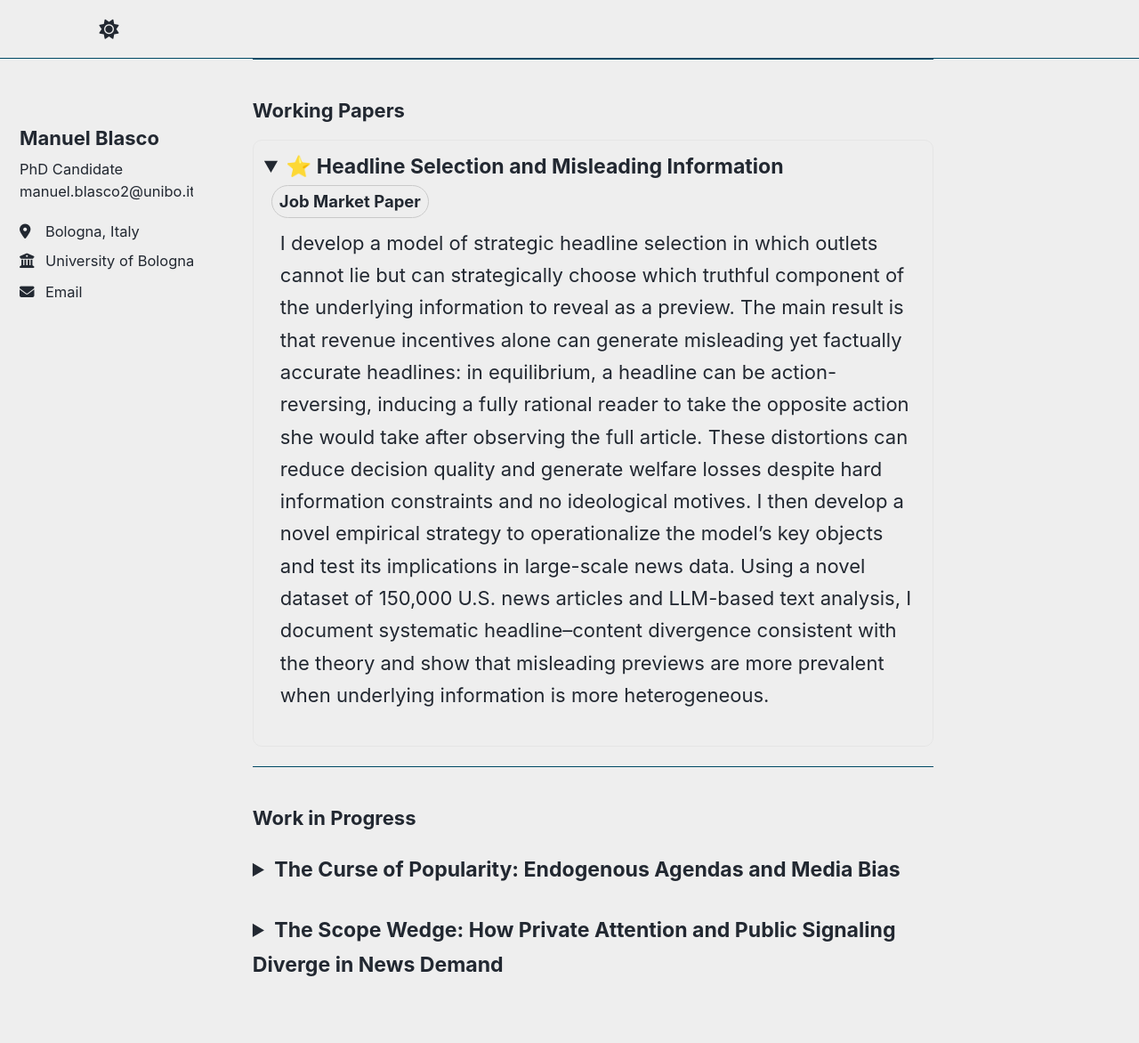
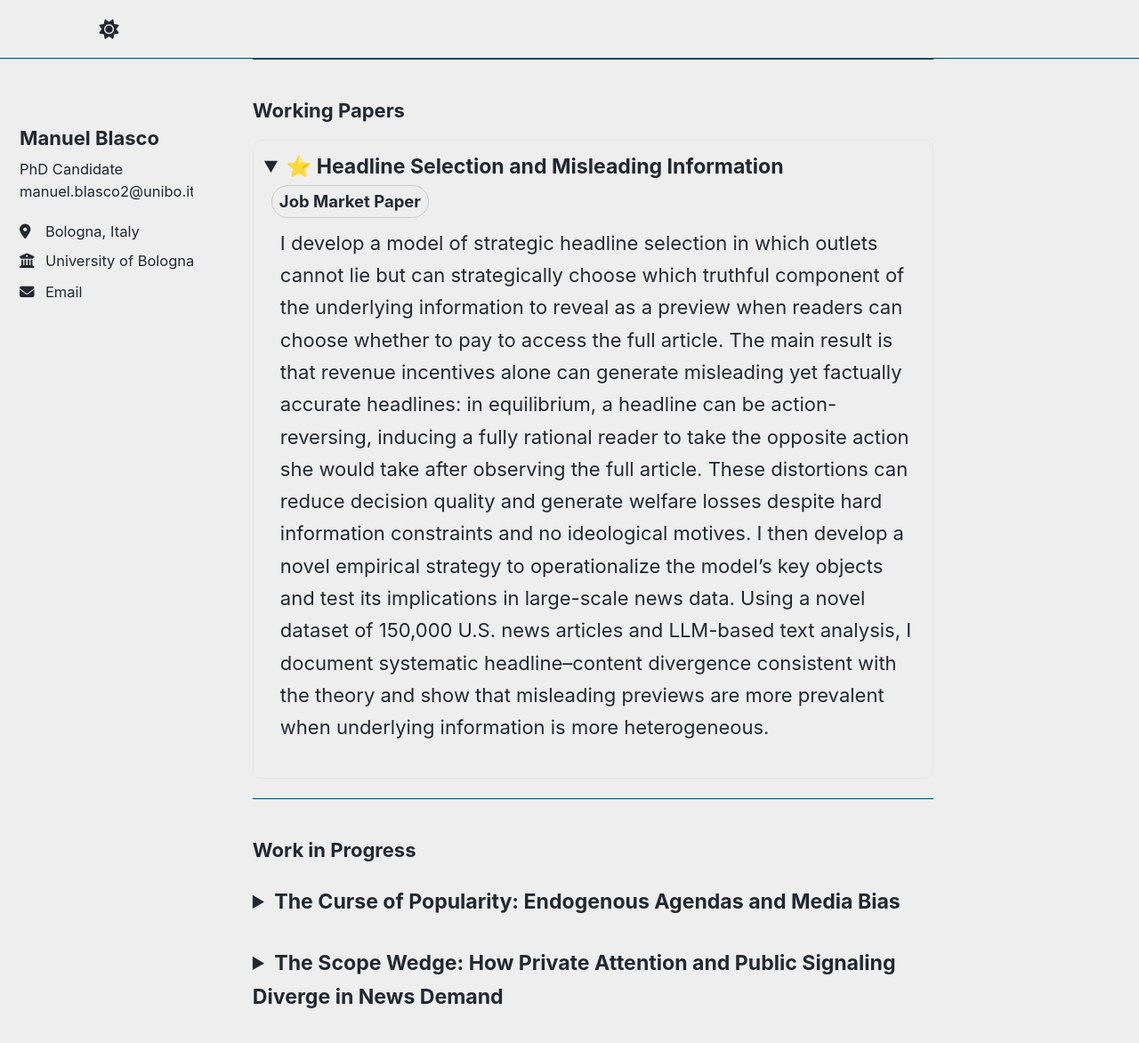
Before and after one commit to ManuelBlasco/manuelblasco.github.io, a Jekyll site: the page built from _pages/about.md, in a window 1280 px wide and 1400 px high, scrolled down 1141 px. Shown: the top 1172 px of the window at 89% size. Built offline with Jekyll 4.4.1, drawn with Linux system fonts in a browser that asks for light colours; a script that is not in the unit is left out.

Commit message:
Update about.md

```diff
--- a/_pages/about.md
+++ b/_pages/about.md
@@ -34,7 +34,7 @@ I am a microeconomist working on Media and Information Economics and Political E
   </summary>
   <div style="margin-top:10px; margin-left:18px;">
     <p>
-      I develop a model of strategic headline selection in which outlets cannot lie but can strategically choose which truthful component of the underlying information to reveal as a preview. The main result is that revenue incentives alone can generate misleading yet factually accurate headlines: in equilibrium, a headline can be action-reversing, inducing a fully rational reader to take the opposite action she would take after observing the full article. These distortions can reduce decision quality and generate welfare losses despite hard information constraints and no ideological motives. I then develop a novel empirical strategy to operationalize the model’s key objects and test its implications in large-scale news data. Using a novel dataset of 150,000 U.S. news articles and LLM-based text analysis, I document systematic headline–content divergence consistent with the theory and show that misleading previews are more prevalent when underlying information is more heterogeneous.
+      I develop a model of strategic headline selection in which outlets cannot lie but can strategically choose which truthful component of the underlying information to reveal as a preview when readers can choose whether to pay to access the full article. The main result is that revenue incentives alone can generate misleading yet factually accurate headlines: in equilibrium, a headline can be action-reversing, inducing a fully rational reader to take the opposite action she would take after observing the full article. These distortions can reduce decision quality and generate welfare losses despite hard information constraints and no ideological motives. I then develop a novel empirical strategy to operationalize the model’s key objects and test its implications in large-scale news data. Using a novel dataset of 150,000 U.S. news articles and LLM-based text analysis, I document systematic headline–content divergence consistent with the theory and show that misleading previews are more prevalent when underlying information is more heterogeneous.
     </p>
   </div>
 </details>
```
